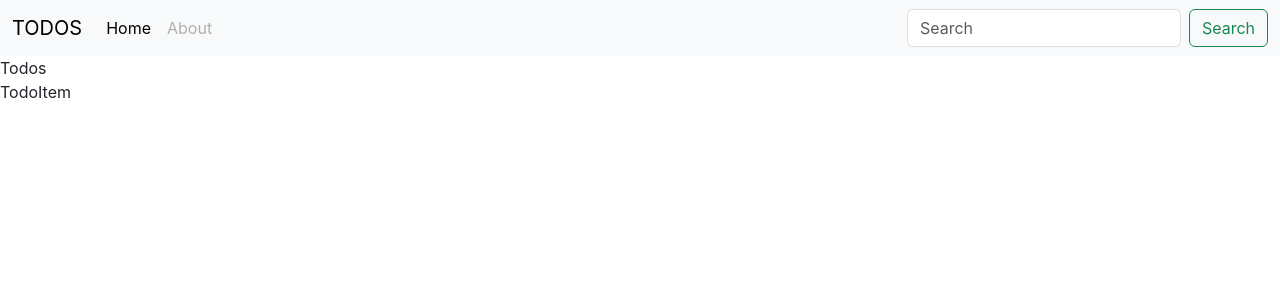
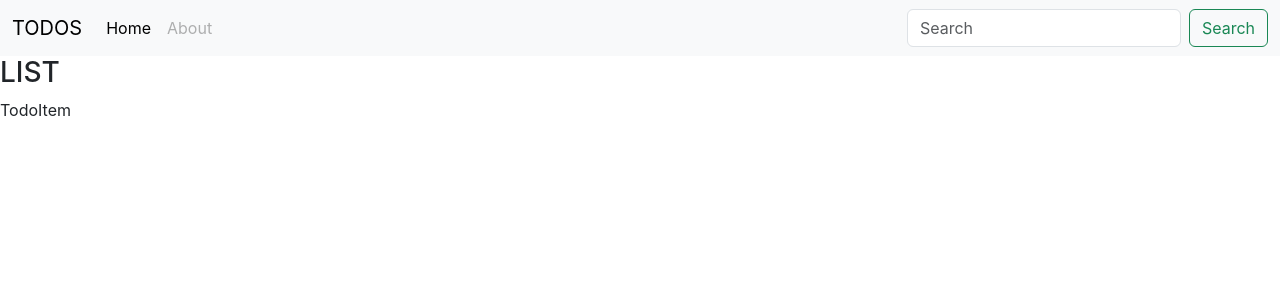
Before and after one commit to divyamishra22/todos-list, a React (Create React App) app: page / in a window 1280 px wide. Shown: the top 300 px of the page. Built offline with nearby package versions, Linux system fonts and the light colour scheme.

Commit message:
adding props

```diff
--- a/src/App.js
+++ b/src/App.js
@@ -1,7 +1,7 @@
 
 import './App.css';
 import Header from "./My Components/Header";        // since,Header is default export therefore, no brackets req.
-import { TodoItem } from './My Components/TodoItem';
+//import { TodoItem } from './My Components/TodoItem';
 import { Todos } from './My Components/Todos';
 
 function App() {
@@ -26,7 +26,6 @@ function App() {
     <>
     <Header title={"TODOS"} />
     <Todos todos={todos}/>
-    <TodoItem/>
     </>
   );
 }
--- a/src/My Components/Todos.js
+++ b/src/My Components/Todos.js
@@ -1,7 +1,11 @@
 import React from 'react'
+import { TodoItem } from './TodoItem'
 
-export const Todos = () => {
+export const Todos = ({todos}) => {              //todos to get todos at index =0.
   return (
-    <div>Todos</div>
+    <div>
+        <h3>LIST</h3>
+        <TodoItem todoitem={todos[0]}/>
+    </div>
   )
 }
```
